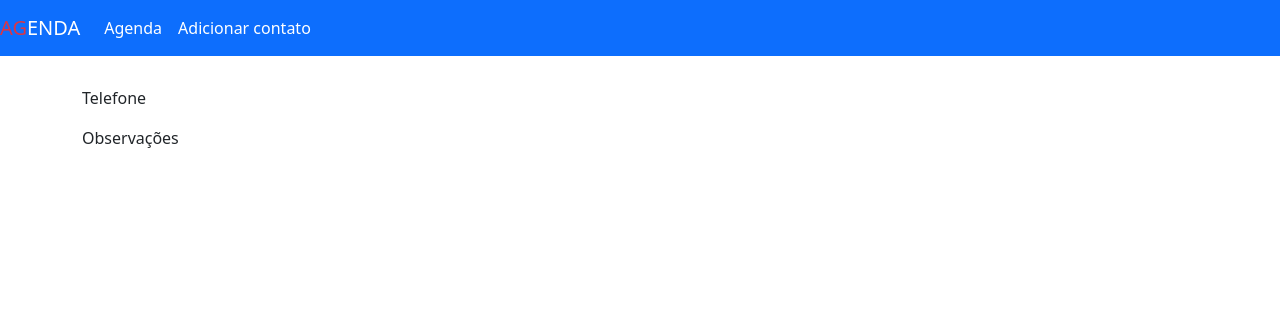
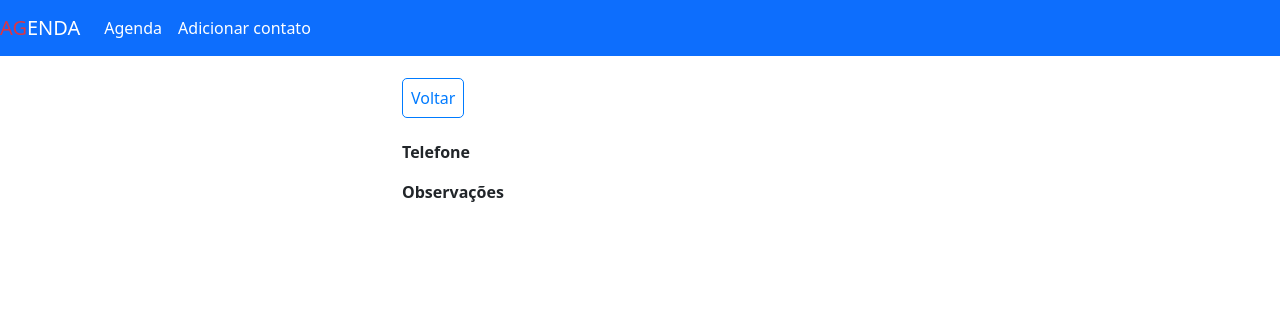
Before and after one commit to 9reis/Agenda, a PHP site: page /show.php in a window 1280 px wide. Shown: the top 316 px of the page. Run offline with PHP 8.4, Linux system fonts and the light colour scheme; data that the repository does not hold is empty; some libraries are stand-ins or nearby versions.

Commit message:
Add a estilização da view do contato individual e o botão que retorna para a pagina inicial

```diff
--- a/css/style.css
+++ b/css/style.css
@@ -3,7 +3,10 @@
     margin: 15px 0 30px;
 }
 
-/* HOME */
+/*******************************************************************************************\
+                                            HOME
+\*******************************************************************************************/
+
 
 #contacts-table{
     max-width: 800px;
@@ -60,3 +63,35 @@
     margin: 0 auto;
     margin-top: 30px;
 }
+
+/*******************************************************************************************\
+                                        CONTATO INDIVIDUAL
+\*******************************************************************************************/
+
+#view-contact-container{
+     max-width: 500px;
+     margin: 0 auto;
+}
+
+.bold{
+    font-weight: bold;
+}
+
+#back-link-container{
+    display:   block;
+    width: 500px;
+    margin-top:30px;
+
+}
+#back-link{
+    border: 1px solid #007BFF;
+    color: #007BFF;
+    text-decoration: none;
+    padding: 8px;
+    border-radius: 5px;
+}
+
+#back-link:hover{
+    background: #007BFF;
+    color: #FFF;
+}
--- a/show.php
+++ b/show.php
@@ -3,6 +3,8 @@ include_once('templates/header.php')
 
 ?>
     <div class="container" id="view-contact-container">
+
+    <?php include_once("templates/backbtn.html"); ?>
 
         <h1 id="main-title"><?= $contact['name']?></h1>
 
--- /dev/null
+++ b/templates/backbtn.html
@@ -0,0 +1,3 @@
+ <div id="back-link-container">
+    <a href="<?= $BASE_URL ?>index.php" id="back-link">Voltar</a>
+ </div>
```
